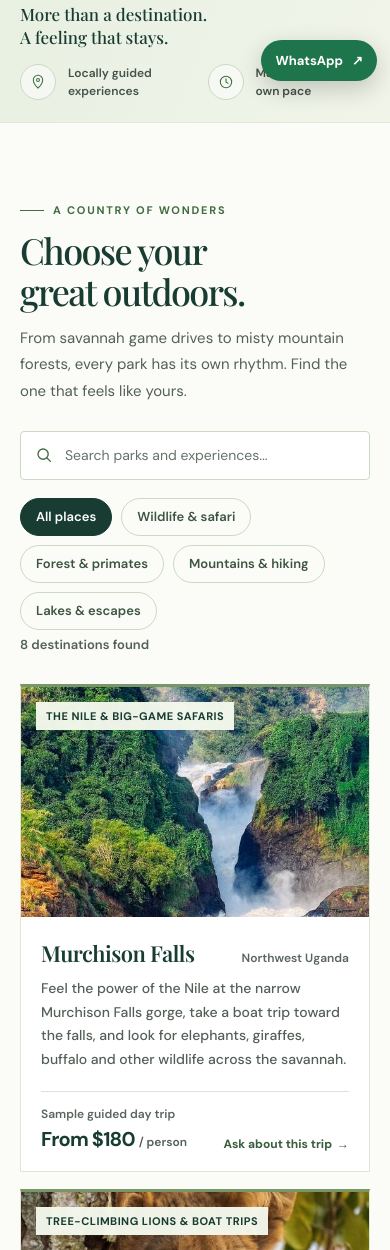
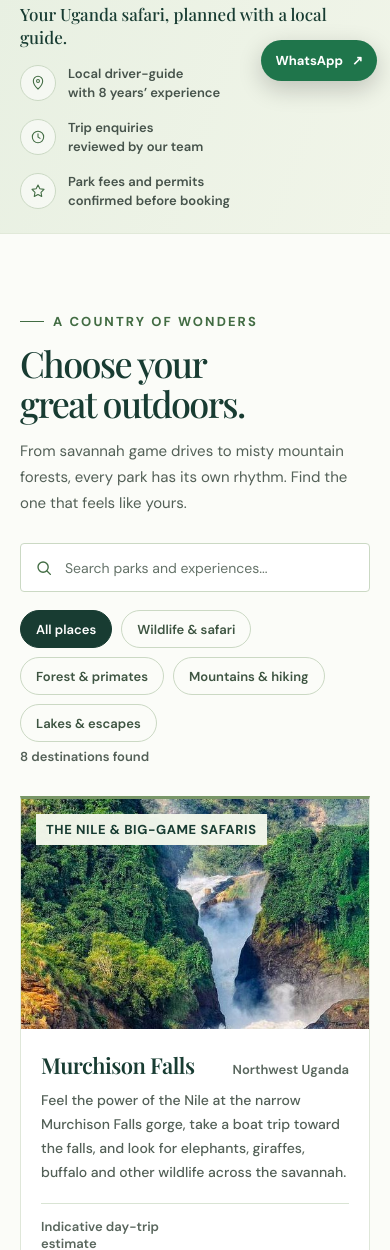
Before and after one commit to markmbabazi26-lgtm/tourism_website, a plain HTML site: page index.html in a window 390 px wide. Shown: the part 750-2000 px from the top of the page. Drawn offline with nearby package versions, Linux system fonts and the light colour scheme.

Commit message:
Improve homepage enquiry flow, mobile readability and accessibility

```diff
--- a/index.html
+++ b/index.html
@@ -25,7 +25,7 @@
             --cream: #f0f5eb;
             --paper: #fbfcf8;
             --ink: #1d2923;
-            --muted: #6a756d;
+            --muted: #5a665e;
             --line: #dfe7d9;
             --serif: "Playfair Display", Georgia, serif;
             --sans: "DM Sans", Arial, sans-serif;
@@ -56,7 +56,7 @@
         .hero { position: relative; min-height: 630px; display: flex; align-items: center; overflow: hidden; color: white; background: #233d31; }
         .hero::before { position: absolute; inset: 0; content: ""; background: linear-gradient(90deg, rgba(13, 30, 25, .79) 0%, rgba(15, 32, 27, .61) 43%, rgba(15, 32, 27, .1) 100%), linear-gradient(0deg, rgba(12, 24, 21, .24), transparent 38%), url("photos/uganda-savannah.jpg") center 48%/cover; }
         .hero-content { position: relative; z-index: 1; width: min(1160px, calc(100% - 64px)); margin-inline: auto; padding: 82px 0 112px; }
-        .eyebrow { display: inline-flex; align-items: center; gap: 9px; margin-bottom: 21px; color: var(--lime); font-size: 11px; font-weight: 700; letter-spacing: .16em; text-transform: uppercase; }
+        .eyebrow { display: inline-flex; align-items: center; gap: 9px; margin-bottom: 21px; color: var(--lime); font-size: 13px; font-weight: 700; letter-spacing: .16em; text-transform: uppercase; }
         .eyebrow::before { width: 24px; height: 1px; content: ""; background: currentColor; }
         h1, h2, h3, p { margin-top: 0; }
         h1 { max-width: 680px; margin-bottom: 20px; font-family: var(--serif); font-size: clamp(52px, 7vw, 88px); font-weight: 500; letter-spacing: -.055em; line-height: 1.03; }
@@ -69,7 +69,7 @@
         .text-link { display: inline-flex; align-items: center; gap: 8px; color: white; font-size: 14px; font-weight: 700; }
         .text-link span, .button svg, .nav-cta svg { transition: transform .2s; }
         .text-link:hover span, .button:hover svg { transform: translateX(3px); }
-        .hero-note { position: absolute; right: max(32px, calc((100% - 1160px) / 2)); bottom: 31px; color: rgba(255,255,255,.9); font-size: 11px; font-weight: 600; letter-spacing: .045em; }
+        .hero-note { position: absolute; right: max(32px, calc((100% - 1160px) / 2)); bottom: 31px; color: rgba(255,255,255,.9); font-size: 13px; font-weight: 600; letter-spacing: .045em; }
 
         .intro-strip { position: relative; z-index: 2; background: linear-gradient(110deg, #e8f0e2, #f1f5e9); border-block: 1px solid #e1e9d9; }
         .intro-inner { min-height: 98px; display: flex; align-items: center; justify-content: space-between; gap: 28px; }
@@ -100,17 +100,17 @@
         .queen-elizabeth-image img { object-position: center 18%; }
         .lake-mburo-image img { object-position: center 78%; }
         .park-card:hover .park-image img { transform: scale(1.04); }
-        .park-tag { position: absolute; top: 15px; left: 15px; padding: 7px 10px; background: rgba(244,248,237,.97); color: var(--forest); font-size: 11px; font-weight: 700; letter-spacing: .045em; text-transform: uppercase; }
+        .park-tag { position: absolute; top: 15px; left: 15px; padding: 7px 10px; background: rgba(244,248,237,.97); color: var(--forest); font-size: 13px; font-weight: 700; letter-spacing: .045em; text-transform: uppercase; }
         .park-body { padding: 21px 20px 19px; }
         .park-title-row { display: flex; justify-content: space-between; align-items: baseline; gap: 12px; margin-bottom: 9px; }
         h3 { margin-bottom: 0; color: var(--forest); font-family: var(--serif); font-size: 22px; font-weight: 600; letter-spacing: -.025em; }
-        .park-location { color: #59665d; font-size: 12px; font-weight: 600; text-align: right; }
+        .park-location { color: #59665d; font-size: 13px; font-weight: 600; text-align: right; }
         .park-description { min-height: 52px; margin-bottom: 19px; color: #536057; font-size: 14px; font-weight: 500; line-height: 1.7; }
         .park-footer { display: flex; align-items: end; justify-content: space-between; gap: 10px; border-top: 1px solid #d9e4d4; padding-top: 14px; }
-        .price-label { display: block; margin-bottom: 4px; color: #59665d; font-size: 12px; font-weight: 600; }
+        .price-label { display: block; margin-bottom: 4px; color: #59665d; font-size: 13px; font-weight: 600; }
         .price { color: var(--forest); font-size: 20px; font-weight: 700; letter-spacing: -.04em; }
-        .price small { color: #536057; font-size: 12px; font-weight: 600; letter-spacing: 0; }
-        .park-link { display: inline-flex; align-items: center; gap: 5px; color: #385e3b; font-size: 12px; font-weight: 700; }
+        .price small { color: #536057; font-size: 13px; font-weight: 600; letter-spacing: 0; }
+        .park-link { display: inline-flex; align-items: center; gap: 5px; color: #385e3b; font-size: 13px; font-weight: 700; }
         .price-disclaimer { margin: 21px 0 0; color: #535f56; font-size: 13px; line-height: 1.75; }
         .price-disclaimer strong { color: var(--forest); font-weight: 700; }
         .no-destinations { grid-column: 1 / -1; margin: 0; padding: 32px 20px; border: 1px dashed #b9cbb3; color: #435549; text-align: center; font-size: 15px; }
@@ -179,14 +179,14 @@
             .nav-links > a:not(.nav-cta) { padding: 13px 4px; border-bottom: 1px solid var(--line); }
             .nav-cta { margin-top: 12px; }
             .hero { min-height: 590px; }
-            .hero::before { background-position: 63% center; }
+            .hero::before { background-image: linear-gradient(rgba(13,30,25,.58), rgba(13,30,25,.58)), url("photos/uganda-savannah.jpg"); background-position: 63% center; }
             .hero-content { width: calc(100% - 40px); padding: 76px 0 98px; }
             h1 { font-size: clamp(49px, 13vw, 70px); }
             .hero-copy { max-width: 400px; font-size: 16px; }
-            .hero-note { right: 20px; bottom: 20px; font-size: 11px; }
+            .hero-note { right: 20px; bottom: 20px; font-size: 13px; }
             .intro-inner { gap: 15px 25px; }
-            .intro-item { flex: 1 1 40%; font-size: 12px; }
-            .intro-item:last-child { display: none; }
+            .intro-item { flex: 1 1 40%; font-size: 13px; }
+            .intro-item { flex-basis: 100%; }
             .section { padding: 72px 0; }
             .section-heading { display: block; margin-bottom: 27px; }
             .section-lead { margin-top: 14px; }
@@ -221,12 +221,12 @@
         .trip-form { display:grid; grid-template-columns:1fr 1fr; gap:16px; padding:28px; border:1px solid var(--line); background:white; box-shadow:0 16px 40px rgba(27,55,42,.07); }
         .form-field { display:grid; gap:7px; min-width:0; }
         .form-field.full { grid-column:1/-1; }
-        .form-field label { color:var(--forest); font-size:12px; font-weight:700; }
+        .form-field label { color:var(--forest); font-size:13px; font-weight:700; }
         .form-field input,.form-field select,.form-field textarea { width:100%; min-height:46px; padding:11px 12px; border:1px solid #cbd9c4; border-radius:3px; background:#fff; color:var(--ink); font:inherit; font-size:14px; }
         .form-field textarea { min-height:105px; resize:vertical; line-height:1.6; }
         .form-field input:focus,.form-field select:focus,.form-field textarea:focus { outline:3px solid rgba(168,195,69,.3); border-color:var(--leaf); }
         .form-submit { grid-column:1/-1; justify-self:start; }
-        .form-note { grid-column:1/-1; margin:0; color:#59665d; font-size:12px; line-height:1.65; }
+        .form-note { grid-column:1/-1; margin:0; color:#46534b; font-size:13px; line-height:1.65; }\n        .form-status { grid-column:1/-1; margin:0; padding:15px 17px; border:1px solid #8bb79a; border-left:5px solid #287342; border-radius:5px; background:#eaf5ed; color:#174b2b; font-size:15px; font-weight:600; line-height:1.6; }\n        .form-status.error { border-color:#d69a9a; border-left-color:#a52f2f; background:#fff0f0; color:#7e2424; }
         .faq-section { padding:88px 0; background:var(--cream); }
         .faq-layout { display:grid; grid-template-columns:.8fr 1.2fr; gap:60px; align-items:start; }
         .faq-heading h2 { margin-bottom:15px; }
@@ -239,7 +239,7 @@
         .faq-list details[open] summary::after { content:"−"; }
         .faq-list details p { margin:0; padding:0 18px 18px; color:#536057; font-size:13px; line-height:1.8; }
         .whatsapp-float { position:fixed; z-index:15; right:22px; bottom:22px; display:inline-flex; align-items:center; gap:9px; padding:13px 17px; border-radius:99px; background:#1f754b; color:#fff; box-shadow:0 8px 25px rgba(0,0,0,.2); font-size:13px; font-weight:700; }
-        .whatsapp-float:hover { background:#185f3c; transform:translateY(-2px); }
+        .whatsapp-float:hover { background:#185f3c; transform:translateY(-2px); }\n        .mobile-plan { display:none; }\n        @media(max-width:650px) { .mobile-plan { position:fixed; z-index:14; left:13px; bottom:13px; display:inline-flex; align-items:center; gap:8px; padding:12px 14px; border-radius:99px; background:var(--forest); color:#fff; box-shadow:0 8px 25px rgba(0,0,0,.2); font-size:13px; font-weight:700; } .whatsapp-float { right:13px; bottom:13px; } }
         [hidden] { display:none !important; }
         @media(max-width:800px) { .trip-grid,.faq-layout { grid-template-columns:1fr; gap:30px; } }
         @media(max-width:650px) { .trip-planner,.faq-section { padding:68px 0; } .trip-form { grid-template-columns:1fr; padding:20px; } .form-field.full,.form-submit,.form-note { grid-column:1; } .whatsapp-float { right:13px; bottom:13px; padding:12px 14px; } }
@@ -283,7 +283,7 @@
             <div class="hero-content">
                 <div class="eyebrow">The Pearl of Africa</div>
                 <h1 id="hero-title">Find your<br>kind of <em>wild.</em></h1>
-                <p class="hero-copy">Big skies, ancient forests and moments you’ll carry home. Discover Uganda’s national parks with a local guide who makes every mile matter.</p>
+                <p class="hero-copy">Guided Uganda safaris with a local driver-guide. Explore national parks, forests and wildlife with an experienced Ugandan tourism professional.</p>
                 <div class="hero-actions">
                     <a class="button button-light" href="#parks">Explore the parks <span aria-hidden="true">→</span></a>
                     <a class="text-link" href="#about">Get to know your guide <span aria-hidden="true">↗</span></a>
@@ -294,10 +294,10 @@
 
         <section class="intro-strip" aria-label="Tour highlights">
             <div class="intro-inner shell">
-                <div class="intro-label">More than a destination.<br>A feeling that stays.</div>
-                <div class="intro-item"><span class="intro-icon" aria-hidden="true"><svg viewBox="0 0 24 24" fill="none"><path d="M12 21s7-6.2 7-12a7 7 0 1 0-14 0c0 5.8 7 12 7 12Z" stroke="currentColor" stroke-width="1.6"/><circle cx="12" cy="9" r="2.2" stroke="currentColor" stroke-width="1.6"/></svg></span><span>Locally guided<br>experiences</span></div>
-                <div class="intro-item"><span class="intro-icon" aria-hidden="true"><svg viewBox="0 0 24 24" fill="none"><circle cx="12" cy="12" r="8.5" stroke="currentColor" stroke-width="1.6"/><path d="M12 7v5l3 2" stroke="currentColor" stroke-width="1.6" stroke-linecap="round"/></svg></span><span>Made for your<br>own pace</span></div>
-                <div class="intro-item"><span class="intro-icon" aria-hidden="true"><svg viewBox="0 0 24 24" fill="none"><path d="m12 3 2.8 5.7 6.2.9-4.5 4.4 1.1 6.2-5.6-3-5.6 3 1.1-6.2L3 9.6l6.2-.9L12 3Z" stroke="currentColor" stroke-width="1.6" stroke-linejoin="round"/></svg></span><span>Wildlife worth<br>the journey</span></div>
+                <div class="intro-label">Your Uganda safari, planned with a local guide.</div>
+                <div class="intro-item"><span class="intro-icon" aria-hidden="true"><svg viewBox="0 0 24 24" fill="none"><path d="M12 21s7-6.2 7-12a7 7 0 1 0-14 0c0 5.8 7 12 7 12Z" stroke="currentColor" stroke-width="1.6"/><circle cx="12" cy="9" r="2.2" stroke="currentColor" stroke-width="1.6"/></svg></span><span>Local driver-guide<br>with 8 years’ experience</span></div>
+                <div class="intro-item"><span class="intro-icon" aria-hidden="true"><svg viewBox="0 0 24 24" fill="none"><circle cx="12" cy="12" r="8.5" stroke="currentColor" stroke-width="1.6"/><path d="M12 7v5l3 2" stroke="currentColor" stroke-width="1.6" stroke-linecap="round"/></svg></span><span>Trip enquiries<br>reviewed by our team</span></div>
+                <div class="intro-item"><span class="intro-icon" aria-hidden="true"><svg viewBox="0 0 24 24" fill="none"><path d="m12 3 2.8 5.7 6.2.9-4.5 4.4 1.1 6.2-5.6-3-5.6 3 1.1-6.2L3 9.6l6.2-.9L12 3Z" stroke="currentColor" stroke-width="1.6" stroke-linejoin="round"/></svg></span><span>Park fees and permits<br>confirmed before booking</span></div>
             </div>
         </section>
 
@@ -330,7 +330,7 @@
                         <div class="park-body">
                             <div class="park-title-row"><h3>Murchison Falls</h3><span class="park-location">Northwest Uganda</span></div>
                             <p class="park-description">Feel the power of the Nile at the narrow Murchison Falls gorge, take a boat trip toward the falls, and look for elephants, giraffes, buffalo and other wildlife across the savannah.</p>
-                            <div class="park-footer"><div><span class="price-label">Sample guided day trip</span><span class="price">From $180 <small>/ person</small></span></div><a class="park-link" href="https://wa.me/256700900395?text=Hi%2C%20I%27d%20like%20to%20ask%20about%20a%20Murchison%20Falls%20trip." target="_blank" rel="noopener noreferrer">Ask about this trip <span aria-hidden="true">→</span></a></div>
+                            <div class="park-footer"><div><span class="price-label">Indicative day-trip estimate</span><span class="price">From $180 <small>/ person</small></span></div><a class="park-link" href="https://wa.me/256700900395?text=Hi%2C%20I%27d%20like%20to%20ask%20about%20a%20Murchison%20Falls%20trip." target="_blank" rel="noopener noreferrer">Ask about this trip <span aria-hidden="true">→</span></a></div>
                         </div>
                     </article>
                     <article class="park-card" data-categories="wildlife">
@@ -338,7 +338,7 @@
                         <div class="park-body">
                             <div class="park-title-row"><h3>Queen Elizabeth</h3><span class="park-location">Western Uganda</span></div>
                             <p class="park-description">Cruise the wildlife-rich Kazinga Channel, explore open savannah and crater lakes, and keep watch for hippos, elephants and the famous tree-climbing lions of Ishasha.</p>
-                            <div class="park-footer"><div><span class="price-label">Sample guided day trip</span><span class="price">From $165 <small>/ person</small></span></div><a class="park-link" href="https://wa.me/256700900395?text=Hi%2C%20I%27d%20like%20to%20ask%20about%20a%20Queen%20Elizabeth%20National%20Park%20trip." target="_blank" rel="noopener noreferrer">Ask about this trip <span aria-hidden="true">→</span></a></div>
+                            <div class="park-footer"><div><span class="price-label">Indicative day-trip estimate</span><span class="price">From $165 <small>/ person</small></span></div><a class="park-link" href="https://wa.me/256700900395?text=Hi%2C%20I%27d%20like%20to%20ask%20about%20a%20Queen%20Elizabeth%20National%20Park%20trip." target="_blank" rel="noopener noreferrer">Ask about this trip <span aria-hidden="true">→</span></a></div>
                         </div>
                     </article>
                     <article class="park-card" data-categories="forest wildlife">
@@ -346,7 +346,7 @@
                         <div class="park-body">
                             <div class="park-title-row"><h3>Bwindi Impenetrable</h3><span class="park-location">Southwest Uganda</span></div>
                             <p class="park-description">Trek through steep, mist-covered rainforest with a ranger to visit a mountain gorilla family. Forest trails and rich birdlife make this a remarkable place to explore.</p>
-                            <div class="park-footer"><div><span class="price-label">Sample forest day trip</span><span class="price">From $195 <small>/ person</small></span></div><a class="park-link" href="https://wa.me/256700900395?text=Hi%2C%20I%27d%20like%20to%20ask%20about%20a%20Bwindi%20gorilla%20trek." target="_blank" rel="noopener noreferrer">Ask about this trip <span aria-hidden="true">→</span></a></div>
+                            <div class="park-footer"><div><span class="price-label">Indicative day-trip estimate</span><span class="price">From $195 <small>/ person</small></span></div><a class="park-link" href="https://wa.me/256700900395?text=Hi%2C%20I%27d%20like%20to%20ask%20about%20a%20Bwindi%20gorilla%20trek." target="_blank" rel="noopener noreferrer">Ask about this trip <span aria-hidden="true">→</span></a></div>
                         </div>
                     </article>
                     <article class="park-card" data-categories="mountain forest">
@@ -354,7 +354,7 @@
                         <div class="park-body">
                             <div class="park-title-row"><h3>Rwenzori Mountains</h3><span class="park-location">Western Uganda</span></div>
                             <p class="park-description">Follow challenging trails through montane forest, bamboo and high-altitude moorland toward the Rwenzori’s dramatic glacial peaks and alpine scenery.</p>
-                            <div class="park-footer"><div><span class="price-label">Sample guided day trip</span><span class="price">From $145 <small>/ person</small></span></div><a class="park-link" href="https://wa.me/256700900395?text=Hi%2C%20I%27d%20like%20to%20ask%20about%20a%20Rwenzori%20Mountains%20trip." target="_blank" rel="noopener noreferrer">Ask about this trip <span aria-hidden="true">→</span></a></div>
+                            <div class="park-footer"><div><span class="price-label">Indicative day-trip estimate</span><span class="price">From $145 <small>/ person</small></span></div><a class="park-link" href="https://wa.me/256700900395?text=Hi%2C%20I%27d%20like%20to%20ask%20about%20a%20Rwenzori%20Mountains%20trip." target="_blank" rel="noopener noreferrer">Ask about this trip <span aria-hidden="true">→</span></a></div>
                         </div>
                     </article>
                     <article class="park-card" data-categories="wildlife">
@@ -362,7 +362,7 @@
                         <div class="park-body">
                             <div class="park-title-row"><h3>Lake Mburo</h3><span class="park-location">Southwest Uganda</span></div>
                             <p class="park-description">Look for zebras, impalas and buffalo among acacia woodland and rolling savannah. Game drives, guided walks and boat trips offer different ways to enjoy the park.</p>
-                            <div class="park-footer"><div><span class="price-label">Sample guided day trip</span><span class="price">From $120 <small>/ person</small></span></div><a class="park-link" href="https://wa.me/256700900395?text=Hi%2C%20I%27d%20like%20to%20ask%20about%20a%20Lake%20Mburo%20trip." target="_blank" rel="noopener noreferrer">Ask about this trip <span aria-hidden="true">→</span></a></div>
+                            <div class="park-footer"><div><span class="price-label">Indicative day-trip estimate</span><span class="price">From $120 <small>/ person</small></span></div><a class="park-link" href="https://wa.me/256700900395?text=Hi%2C%20I%27d%20like%20to%20ask%20about%20a%20Lake%20Mburo%20trip." target="_blank" rel="noopener noreferrer">Ask about this trip <span aria-hidden="true">→</span></a></div>
                         </div>
                     </article>
                     <article class="park-card" data-categories="forest wildlife">
@@ -370,7 +370,7 @@
                         <div class="park-body">
                             <div class="park-title-row"><h3>Kibale Forest</h3><span class="park-location">Western Uganda</span></div>
                             <p class="park-description">Join a guided forest walk to look for wild chimpanzees, then listen for monkeys and birds beneath Kibale’s lush canopy.</p>
-                            <div class="park-footer"><div><span class="price-label">Sample guided day trip</span><span class="price">From $155 <small>/ person</small></span></div><a class="park-link" href="https://wa.me/256700900395?text=Hi%2C%20I%27d%20like%20to%20ask%20about%20a%20Kibale%20Forest%20trip." target="_blank" rel="noopener noreferrer">Ask about this trip <span aria-hidden="true">→</span></a></div>
+                            <div class="park-footer"><div><span class="price-label">Indicative day-trip estimate</span><span class="price">From $155 <small>/ person</small></span></div><a class="park-link" href="https://wa.me/256700900395?text=Hi%2C%20I%27d%20like%20to%20ask%20about%20a%20Kibale%20Forest%20trip." target="_blank" rel="noopener noreferrer">Ask about this trip <span aria-hidden="true">→</span></a></div>
                         </div>
                     </article>
                     <article class="park-card" data-categories="lake">
@@ -378,7 +378,7 @@
                         <div class="park-body">
                             <div class="park-title-row"><h3>Lake Bunyonyi</h3><span class="park-location">Southwest Uganda</span></div>
                             <p class="park-description">Unwind beside a highland lake dotted with green islands. Paddle a traditional canoe, enjoy the hillside views and spot birds around the quiet shore.</p>
-                            <div class="park-footer"><div><span class="price-label">Sample guided day trip</span><span class="price">From $130 <small>/ person</small></span></div><a class="park-link" href="https://wa.me/256700900395?text=Hi%2C%20I%27d%20like%20to%20ask%20about%20a%20Lake%20Bunyonyi%20trip." target="_blank" rel="noopener noreferrer">Ask about this trip <span aria-hidden="true">→</span></a></div>
+                            <div class="park-footer"><div><span class="price-label">Indicative day-trip estimate</span><span class="price">From $130 <small>/ person</small></span></div><a class="park-link" href="https://wa.me/256700900395?text=Hi%2C%20I%27d%20like%20to%20ask%20about%20a%20Lake%20Bunyonyi%20trip." target="_blank" rel="noopener noreferrer">Ask about this trip <span aria-hidden="true">→</span></a></div>
                         </div>
                     </article>
                     <article class="park-card" data-categories="forest wildlife">
@@ -386,7 +386,7 @@
                         <div class="park-body">
                             <div class="park-title-row"><h3>Semuliki National Park</h3><span class="park-location">Western Uganda</span></div>
                             <p class="park-description">Walk through lowland rainforest to the steaming Sempaya hot springs, and look for forest birds and primates in this distinctive western rift-valley landscape.</p>
-                            <div class="park-footer"><div><span class="price-label">Sample guided day trip</span><span class="price">From $150 <small>/ person</small></span></div><a class="park-link" href="https://wa.me/256700900395?text=Hi%2C%20I%27d%20like%20to%20ask%20about%20a%20Semuliki%20National%20Park%20trip." target="_blank" rel="noopener noreferrer">Ask about this trip <span aria-hidden="true">→</span></a></div>
+                            <div class="park-footer"><div><span class="price-label">Indicative day-trip estimate</span><span class="price">From $150 <small>/ person</small></span></div><a class="park-link" href="https://wa.me/256700900395?text=Hi%2C%20I%27d%20like%20to%20ask%20about%20a%20Semuliki%20National%20Park%20trip." target="_blank" rel="noopener noreferrer">Ask about this trip <span aria-hidden="true">→</span></a></div>
                         </div>
                     </article>
                 </div>
@@ -454,8 +454,8 @@
                     <div class="form-field" aria-hidden="true" style="position:absolute;left:-10000px;width:1px;height:1px;overflow:hidden"><label for="website">Leave this field empty</label><input id="website" name="website" type="text" tabindex="-1" autocomplete="off"></div>
                     <div class="form-field full"><div class="cf-turnstile" data-sitekey="0x4AAAAAAGUiDoBvFhGDD7fn" data-theme="light"></div></div>
                     <button class="button form-submit" type="submit">Submit booking request <span aria-hidden="true">↗</span></button>
-                    <p class="form-note">Your request is saved as pending. No payment is taken and no booking is confirmed until the team verifies availability, permits and the final price.</p>
-                    <p class="form-note">We use your contact details only to respond to this trip enquiry. By submitting, you agree that Crest Tours and Safaris may contact you about your request.</p>
+                    <p class="form-status" id="form-status" role="status" aria-live="polite" aria-atomic="true" hidden></p>
+                    <p class="form-note">Your request is saved as pending. No payment is taken and no booking is confirmed until the team verifies availability, permits and the final price.</p><p class="form-note">We use your contact details only to respond to this trip enquiry. By submitting, you agree that Crest Tours and Safaris may contact you about your request.</p>
                 </form>
             </div>
         </section>
@@ -503,7 +503,7 @@
         </div>
     </footer>
 
-    <a class="whatsapp-float" href="https://wa.me/256700900395?text=Hi%2C%20I%27d%20like%20to%20enquire%20about%20a%20Uganda%20trip." target="_blank" rel="noopener noreferrer" aria-label="Chat with Crest Tours and Safaris on WhatsApp">WhatsApp <span aria-hidden="true">↗</span></a>
+    <a class="mobile-plan" href="#plan">Plan your trip <span aria-hidden="true">→</span></a>\n    <a class="whatsapp-float" href="https://wa.me/256700900395?text=Hi%2C%20I%27d%20like%20to%20enquire%20about%20a%20Uganda%20trip." target="_blank" rel="noopener noreferrer" aria-label="Chat with Crest Tours and Safaris on WhatsApp">WhatsApp <span aria-hidden="true">↗</span></a>
     <script src="https://challenges.cloudflare.com/turnstile/v0/api.js" async defer></script>
     <script src="https://cdn.jsdelivr.net/npm/@supabase/supabase-js@2.49.8"></script>
     <script src="supabase-config.js"></script>
```
